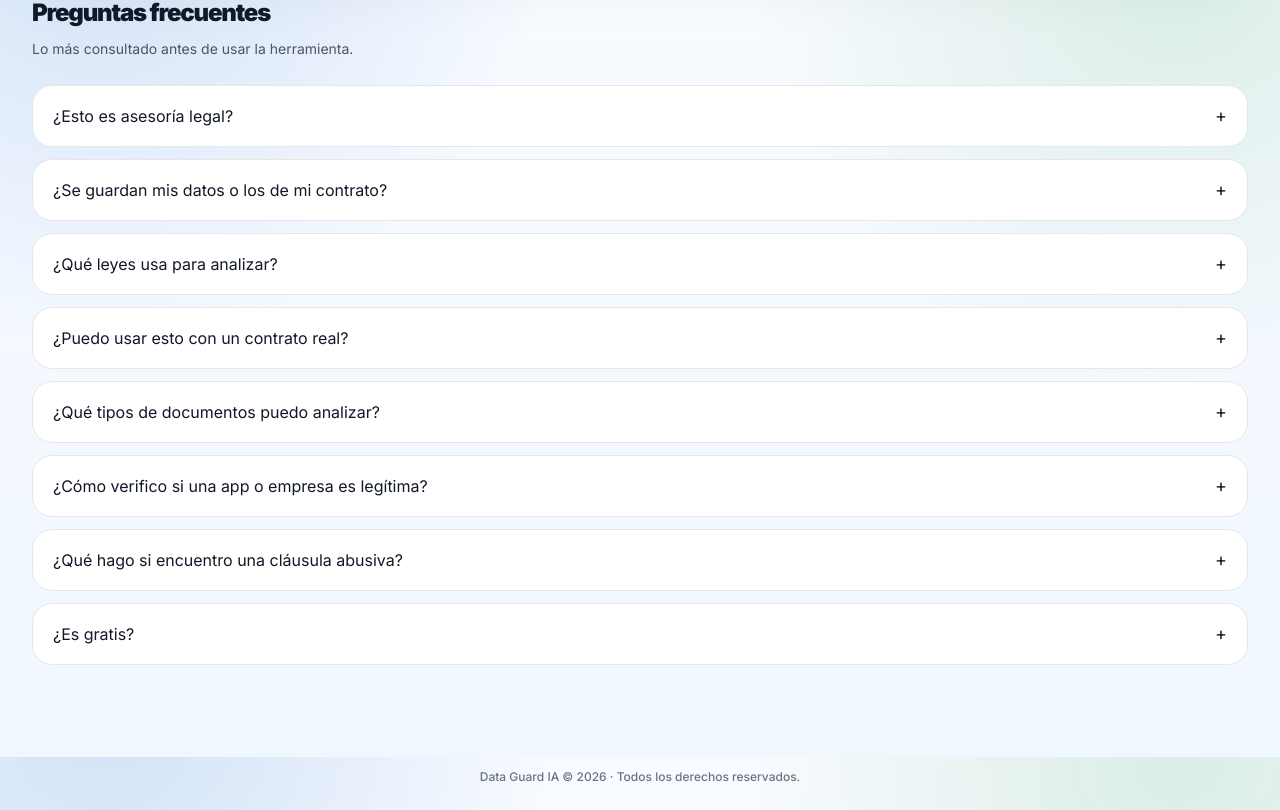
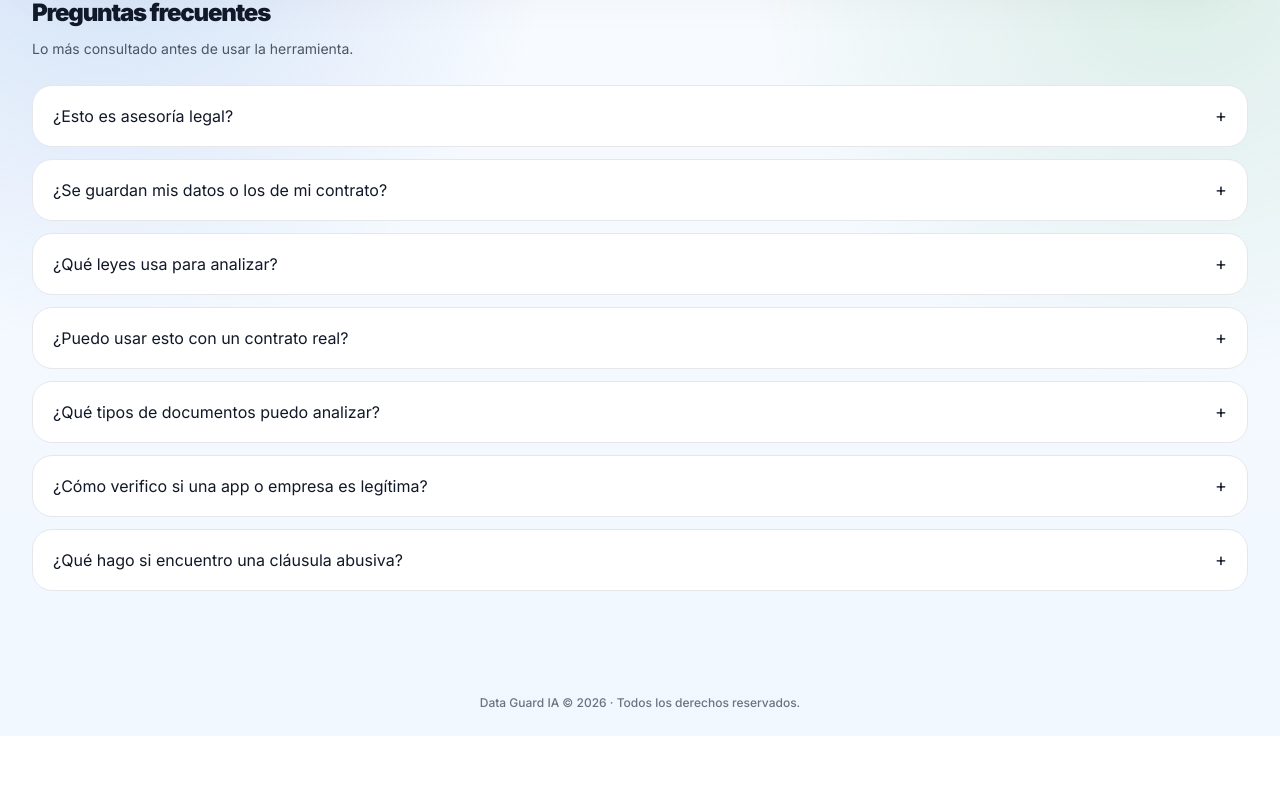
Before and after one commit to fMoyano90/dataguard-fe, a Next.js app: page / in a window 1280 px wide. Shown: the part 2443-3253 px from the top of the page. After the commit the page ends 3179 px from the top, so only its background shows below. Built offline with nearby package versions, Linux system fonts and the light colour scheme; no server answers.

Commit message:
se quito faq de es gratis

```diff
--- a/src/components/FAQSection.tsx
+++ b/src/components/FAQSection.tsx
@@ -30,10 +30,6 @@ const faqs = [
   {
     q: "¿Qué hago si encuentro una cláusula abusiva?",
     a: "La herramienta te genera cartas modelo para reclamar. Podés copiarlas o descargarlas. También podés presentar un reclamo en SERNAC o en la CMF si corresponde.",
-  },
-  {
-    q: "¿Es gratis?",
-    a: "Esta demo es gratuita y de código abierto. Es un proyecto educativo para proteger a consumidores y microemprendedores.",
   },
 ];
 
```
